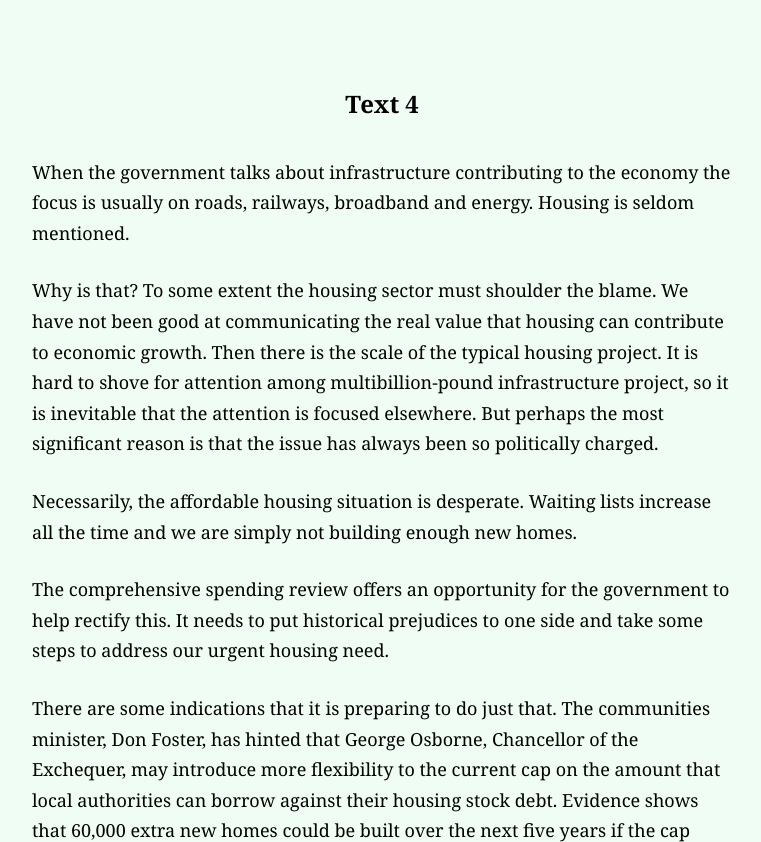
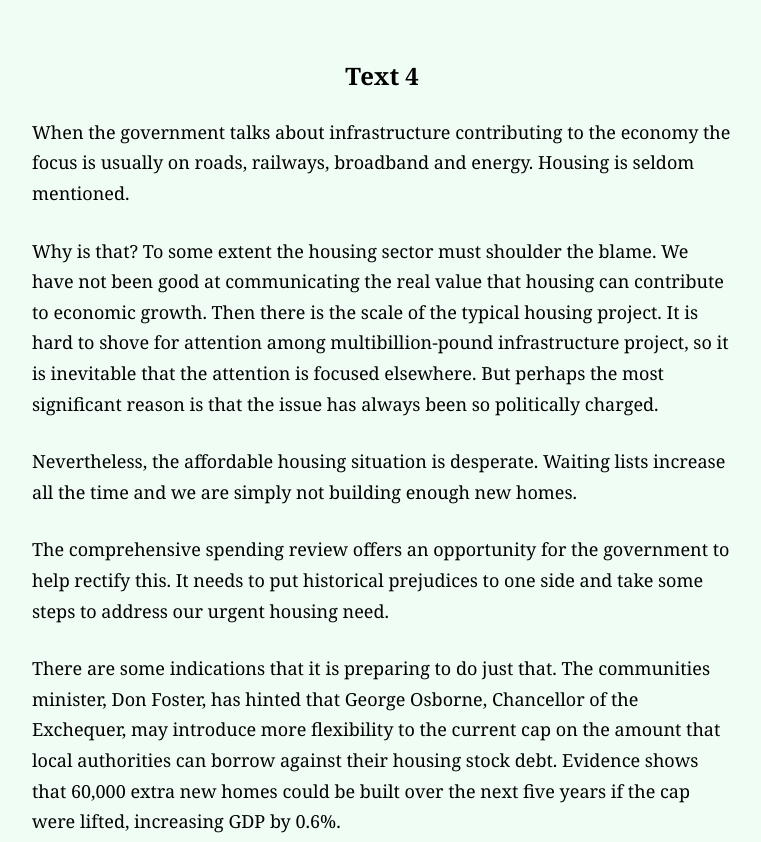
Before and after one commit to liu-sunset/kaoyanen, a plain HTML site: page en2/2014/text4.html in a window 1280 px wide. Shown: the top 842 px of the page, without its empty margins (258-1019 px from the left). Drawn offline with Linux system fonts and the light colour scheme.

Commit message:
Add en2/2014/text4.html via EnHub

```diff
--- a/en2/2014/text4.html
+++ b/en2/2014/text4.html
@@ -2,6 +2,7 @@
 <html lang="en">
 <head>
     <meta charset="UTF-8">
+    <meta name="viewport" content="width=device-width, initial-scale=1.0">
     <title>Text 4</title>
     <style>
         body {
@@ -11,34 +12,45 @@
             line-height: 1.7;
             margin: 0;
             min-height: 100vh;
-            padding: 2rem;
+            padding: 20px;
+            display: flex;
+            justify-content: center;
+            align-items: flex-start;
         }
-        article {
+        .content {
             max-width: 700px;
+            width: 100%;
             margin: 0 auto;
-            padding: 2rem;
+            padding: 20px;
         }
         h1 {
+            text-align: center;
             font-size: 1.5rem;
-            text-align: center;
-            margin-bottom: 2rem;
+            margin-bottom: 20px;
+        }
+        h2 {
+            font-size: 1.25rem;
+            margin-top: 24px;
+            margin-bottom: 12px;
+            color: #333;
         }
         p {
             margin-bottom: 1.5em;
+            text-align: left;
         }
     </style>
 </head>
 <body>
-    <article>
+    <div class="content">
         <h1>Text 4</h1>
         <p>When the government talks about infrastructure contributing to the economy the focus is usually on roads, railways, broadband and energy. Housing is seldom mentioned.</p>
         <p>Why is that? To some extent the housing sector must shoulder the blame. We have not been good at communicating the real value that housing can contribute to economic growth. Then there is the scale of the typical housing project. It is hard to shove for attention among multibillion-pound infrastructure project, so it is inevitable that the attention is focused elsewhere. But perhaps the most significant reason is that the issue has always been so politically charged.</p>
-        <p>Necessarily, the affordable housing situation is desperate. Waiting lists increase all the time and we are simply not building enough new homes.</p>
+        <p>Nevertheless, the affordable housing situation is desperate. Waiting lists increase all the time and we are simply not building enough new homes.</p>
         <p>The comprehensive spending review offers an opportunity for the government to help rectify this. It needs to put historical prejudices to one side and take some steps to address our urgent housing need.</p>
         <p>There are some indications that it is preparing to do just that. The communities minister, Don Foster, has hinted that George Osborne, Chancellor of the Exchequer, may introduce more flexibility to the current cap on the amount that local authorities can borrow against their housing stock debt. Evidence shows that 60,000 extra new homes could be built over the next five years if the cap were lifted, increasing GDP by 0.6%.</p>
         <p>Ministers should also look at creating greater certainty in the rental environment, which would have a significant impact on the ability of registered providers to fund new developments from revenues.</p>
         <p>But it is not just down to the government. While these measures would be welcome in the short term, we must face up to the fact that the existing £4.5bn programme of grants to fund new affordable housing, set to expire in 2015, is unlikely to be extended beyond then. The Labour party has recently announced that it will retain a large part of the coalition’s spending plans if it returns to power. The housing sector needs to accept that we are very unlikely to ever return to era of large-scale public grants. We need to adjust to this changing climate.</p>
         <p>While the government’s commitment to long-term funding may have changed, the very pressing need for more affordable housing is real and is not going away.</p>
-    </article>
+    </div>
 </body>
 </html>
```
